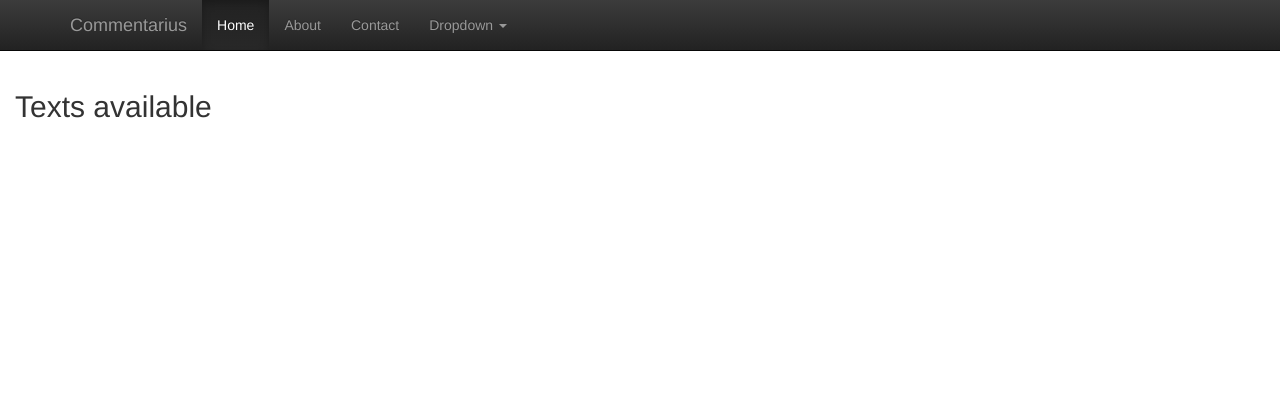
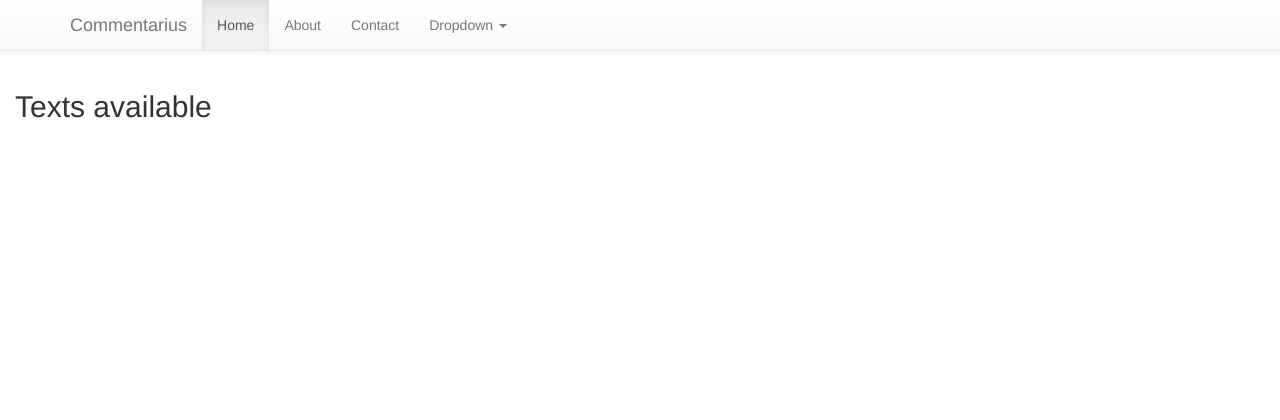
Before and after one commit to scotartt/commentarius, a Django app: page /text/ in a window 1280 px wide. Shown: the top 420 px of the page. Run offline with Django 3.2, Linux system fonts and the light colour scheme; data that the repository does not hold is empty; some libraries are stand-ins or nearby versions.

Commit message:
navbar set to default style

```diff
--- a/decommentariis/decommentariis/static/theme/theme.css
+++ b/decommentariis/decommentariis/static/theme/theme.css
@@ -8,6 +8,11 @@ body {
   margin-bottom: 60px;
 
 }
+
+/*.navbar {
+	background-color: #f5f5f5;
+}*/
+
 
 .theme-dropdown .dropdown-menu {
   position: static;
--- a/decommentariis/decommentariis/templates/base.html
+++ b/decommentariis/decommentariis/templates/base.html
@@ -13,7 +13,7 @@
 	</head>
 	<body role="document">
 		<!-- Fixed navbar -->
-		<div class="navbar navbar-inverse navbar-fixed-top" role="navigation">
+		<div class="navbar navbar-default navbar-fixed-top" role="navigation">
 			<div class="container">
 				<div class="navbar-header">
 					<button type="button" class="navbar-toggle" data-toggle="collapse" data-target=".navbar-collapse">
--- a/decommentariis/decommentariis/templates/section_text.html
+++ b/decommentariis/decommentariis/templates/section_text.html
@@ -10,7 +10,7 @@
 		<div class="col-md-1">
 		<p>{{ object.section_ref }}</p>
 		</div>
-		<div class="col-md-11">
+		<div class="col-md-4">
 			<p>{{ object.entry.author }}
 			<em>'{{ object.entry.title }}'</em></p>
 		</div>
```
